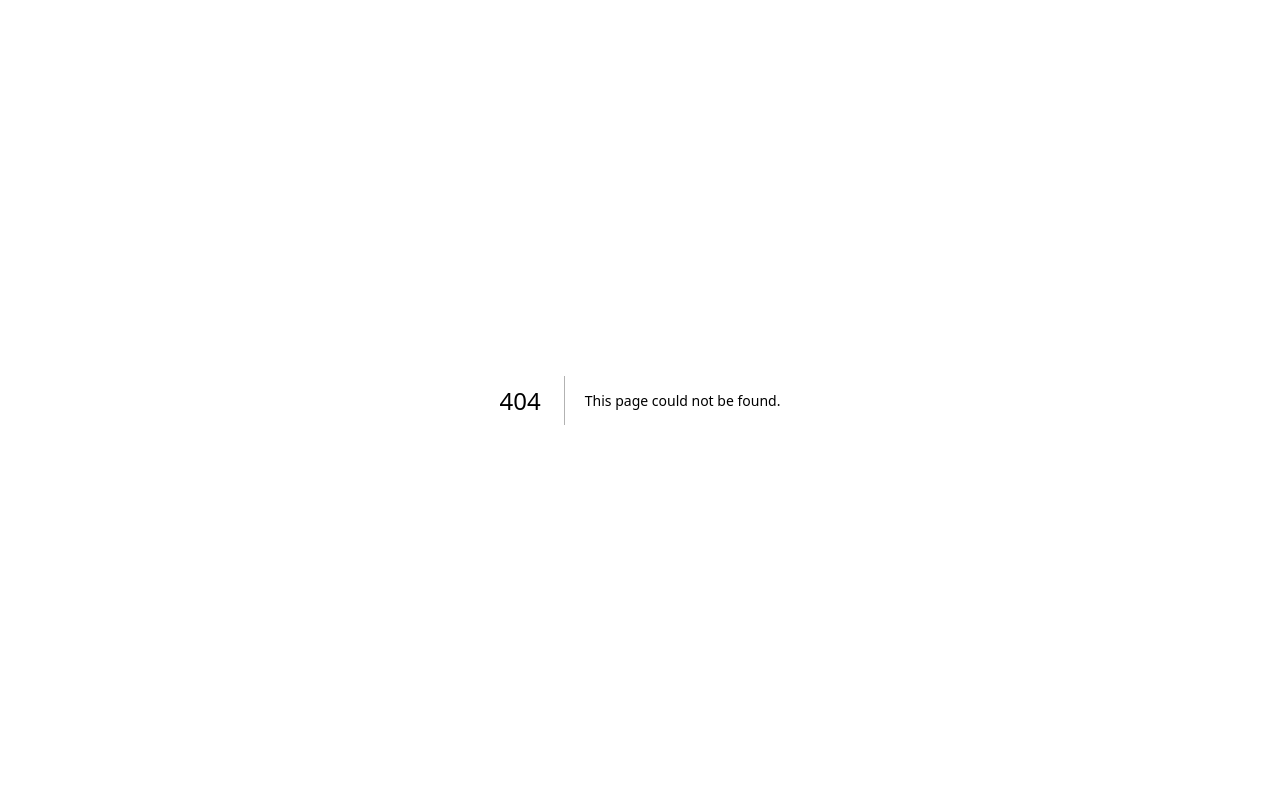
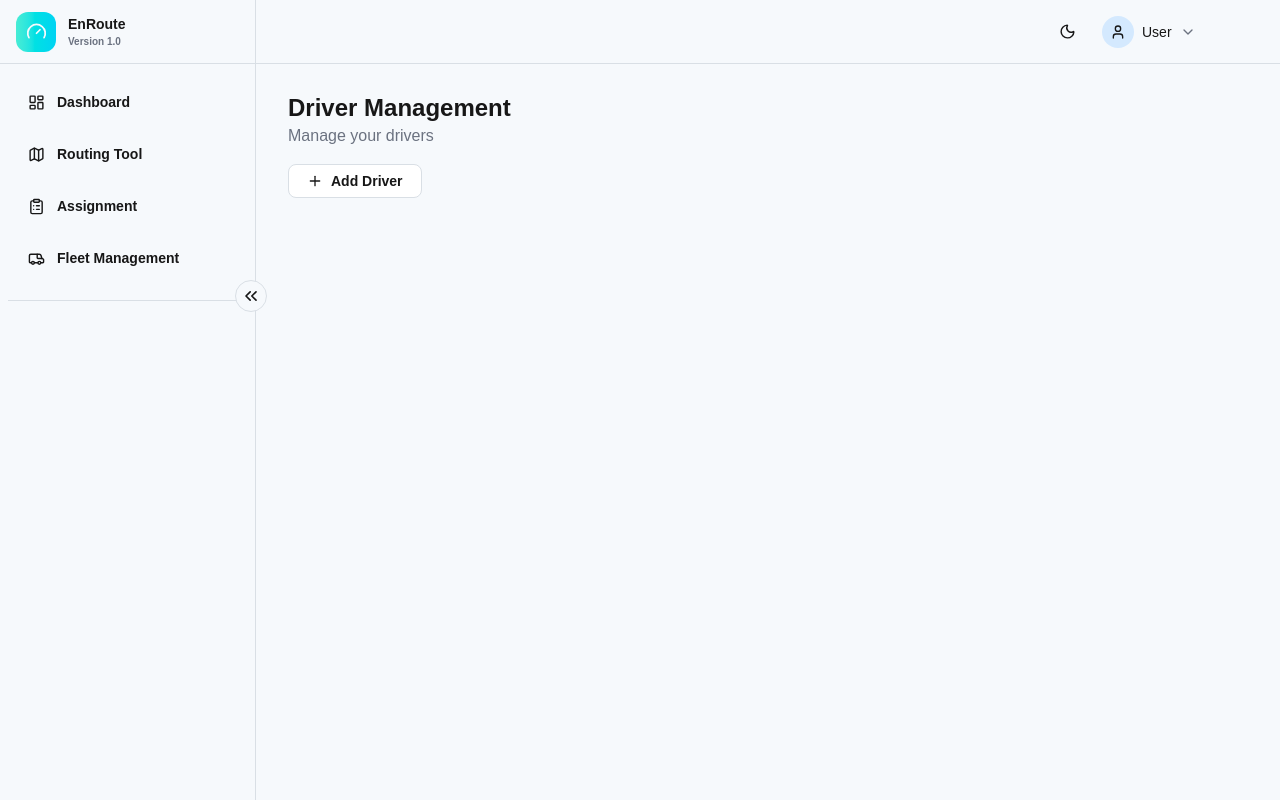
Before and after one commit to jrsantiagoo/enroute-v2, a Next.js app in the folder client/: page /driver-management in a window 1280 px wide. Before the commit this address had no page. Built offline with nearby package versions, Linux system fonts and the light colour scheme; no server answers; sample sign-in values are in the browser's storage.

Commit message:
feat: Added driver management page & navlink
Added the driver management page file and added a new navlink in sidebar.

```diff
--- /dev/null
+++ b/client/app/(protected)/driver-management/page.tsx
@@ -0,0 +1,56 @@
+"use client";
+
+import AddDriverButton from "@/components/driver-management/driver-form";
+import { useState, useEffect } from "react";
+
+export default function DriverManagement() {
+    return (
+        <div className="flex flex-col gap-6">
+            {/* Page Header */}
+            <div className="flex items-center justify-between">
+                <div className="flex flex-col justify-center">
+                    <h1 className="text-2xl font-bold">Driver Management</h1>
+                    <p className="text-md text-muted-foreground">
+                        Manage your drivers
+                    </p>
+                </div>
+            </div>
+
+            <AddDriverButton /*onCreate={handleCreateVehicle}*/ />
+            {/* {isLoading ? (
+                <TableSkeleton rows={8} />
+            ) : (
+                <FleetTable
+                    vehicles={vehicles}
+                    onEdit={setEditTarget}
+                    onView={setViewTarget}
+                    onArchive={handleArchive}
+                    onUnarchive={handleUnarchive}
+                />
+            )} */}
+
+            {/* {editTarget && (
+                <VehicleFormModal
+                    initialData={editTarget}
+                    onClose={() => setEditTarget(null)}
+                    onSave={handleUpdateVehicle}
+                />
+            )} */}
+
+            {/* {viewTarget && (
+                <VehicleDetailsModal
+                    initialData={viewTarget}
+                    onClose={() => setViewTarget(null)}
+                />
+            )} */}
+
+            {/* {toast && (
+                <Toast
+                    message={toast}
+                    position="bottom-right"
+                    onDismiss={() => setToast(null)}
+                />
+            )} */}
+        </div>
+    );
+}
--- /dev/null
+++ b/client/components/driver-management/driver-form.tsx
@@ -0,0 +1,38 @@
+"use client";
+
+import { Plus } from "lucide-react";
+import { useState } from "react";
+// import type { Vehicle } from "@/lib/types/vehicle";
+// import VehicleFormModal from "./vehicle-form-modal";
+
+interface VehicleFormProps {
+    // onCreate?: (data: Partial<Vehicle>) => void;
+}
+
+export default function AddDriverButton(/*{ onCreate }: VehicleFormProps*/) {
+    const [open, setOpen] = useState(false);
+
+    return (
+        <div>
+            {/* Enables Vehicle Creation */}
+            <button
+                onClick={() => setOpen(true)}
+                className="flex items-center -mt-2 gap-2 px-4.5 py-1.5 text-sm font-semibold rounded-lg border border-btn-border bg-btn
+                    text-foreground hover:bg-secondary dark:hover:text-primary transition duration-300 cursor-pointer"
+            >
+                <Plus size={16} />
+                Add Driver
+            </button>
+
+            {/* {open && (
+                <VehicleFormModal
+                    onClose={() => setOpen(false)}
+                    onSave={(data) => {
+                        setOpen(false);
+                        onCreate?.(data);
+                    }}
+                />
+            )} */}
+        </div>
+    );
+}
```
